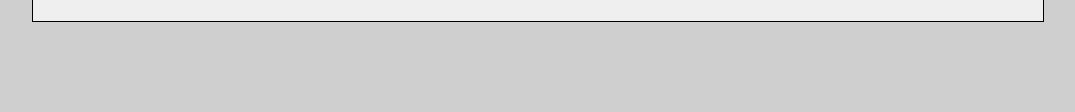
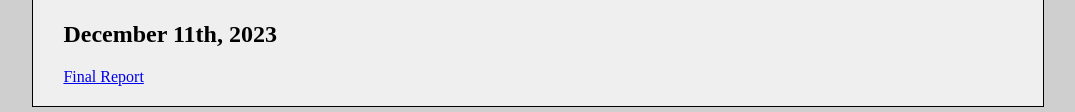
Before and after one commit to denmanmax/denmanmax.github.io, a plain HTML site: page CSC_461_HiFi_Streaming/index.html in a window 1280 px wide. Shown: the part 1061-1173 px from the top of the page, without its empty margins (102-1177 px from the left). Before the commit the page ends 1091 px from the top, so only its background shows below. Drawn offline with Linux system fonts and the light colour scheme.

Commit message:
Add Final Report
Uploaded CSC 461 Final Report and Updated HTML to link it

```diff
--- a/CSC_461_HiFi_Streaming/index.html
+++ b/CSC_461_HiFi_Streaming/index.html
@@ -30,6 +30,8 @@ As suggested by Myles Petersen, I decided to look into the potential to add a lo
 As Kieran Smith gave me the idea for compressing the audio during transmission, I decided to look into if any feasible compression algorithms existed for audio or file steaming in 2006. From what I could find, there are no existing algorithms at the moment to compress audio during transmission, so any compression could only be find in the creation of the FLAC files. I also checked Tidal's current website, and they also report speed requirements that line up with my calculations, so I feel this confirms there are no compression algorithms that can ber used.
 <h2>December 4th, 2023</h2>
 <video width=99% controls><source src="Pd-1.mp4" type="video/mp4">Your browser doesn't support the HTML5 video tag. Try another browser</video>
+<h2>December 11th, 2023</h2>
+<a href="./pr.pdf">Final Report</a>
 </main>
 </div>
 </body>
```
Also changed, not shown: 1 other file.
